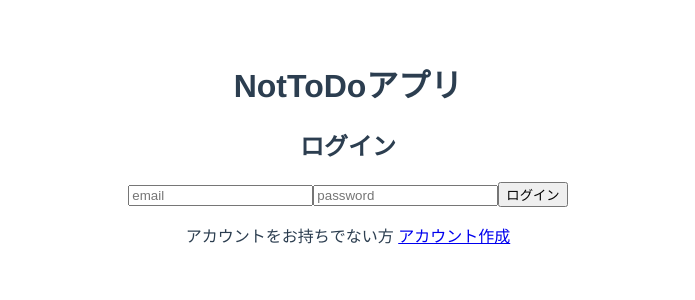
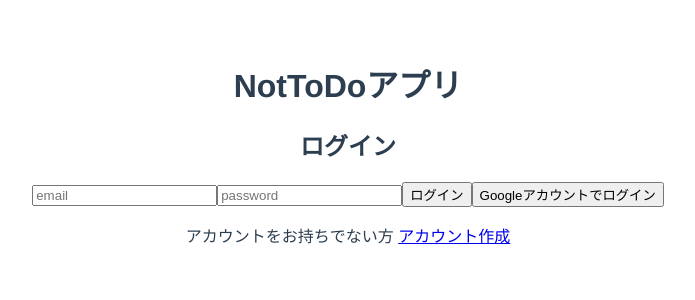
Before and after one commit to fujisawatk/nottodo-app, a Vue app: page /signin in a window 1280 px wide. Shown: the top 300 px of the page, without its empty margins (292-987 px from the left). Built offline with nearby package versions, Linux system fonts and the light colour scheme.

Commit message:
add google auth function

```diff
--- a/src/components/Signin.vue
+++ b/src/components/Signin.vue
@@ -4,6 +4,8 @@
     <input type="email" placeholder="email" v-model="email">
     <input type="password" placeholder="password" v-model="password">
     <button @click="signIn">ログイン</button>
+
+    <button @click="signInWithGoogle">Googleアカウントでログイン</button>
 
     <p>
       アカウントをお持ちでない方
@@ -17,7 +19,7 @@ import firebase from "firebase/app";
 import "firebase/auth";
 
 export default {
-  name: "Signip",
+  name: "Signin",
   data() {
     return {
       email: "",
@@ -43,10 +45,22 @@ export default {
           // 失敗時
           alert(error.message);
         });
+    },
+    // googleでログインするときのイベント処理
+    signInWithGoogle: function() {
+      const provider = new firebase.auth.GoogleAuthProvider();
+      firebase
+        .auth()
+        .signInWithPopup(provider)
+        .then(user => {
+          this.$router.push("/");
+        })
+        .catch(error => {
+          alert(error.message)
+        });
     }
   }
 };
-
 </script>
 
 <style>
```
